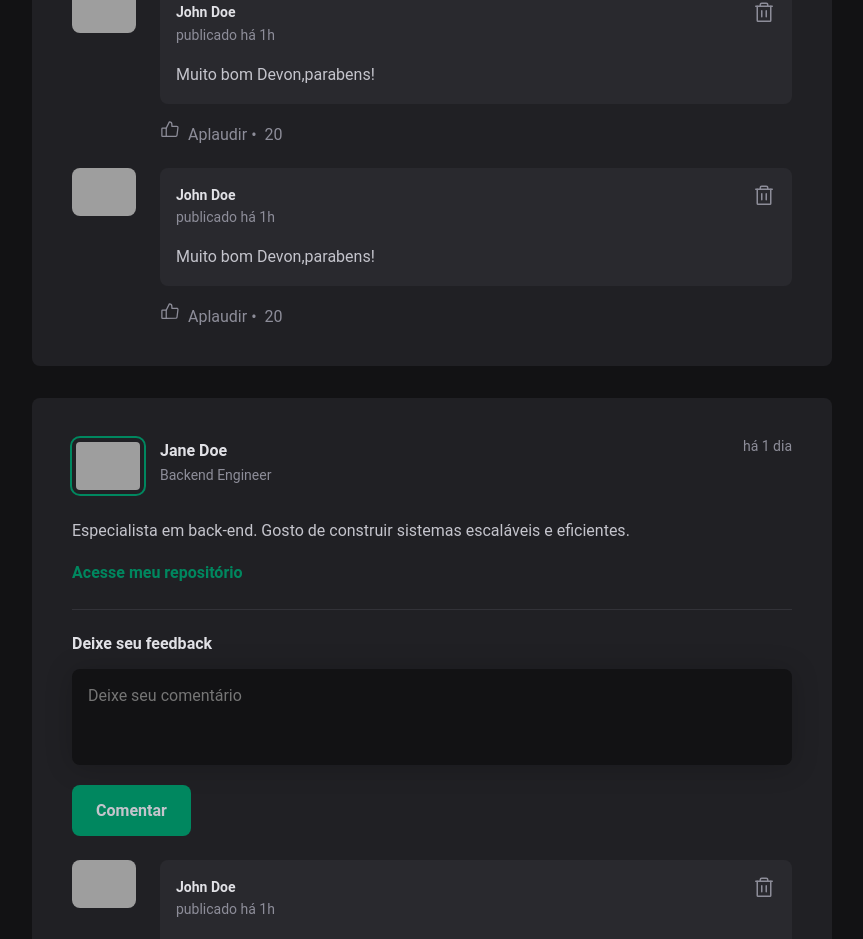
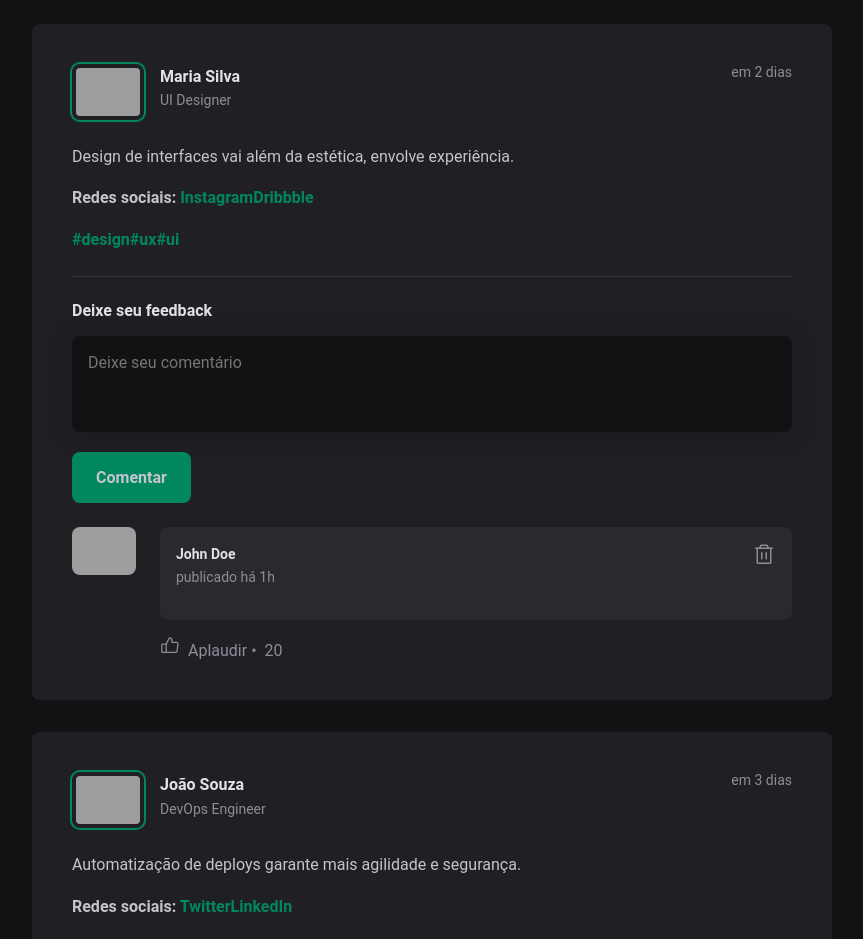
Before and after one commit to antonioalexandre1984/IgniteFeed_2025, a React (Vite) app: page / in a window 1280 px wide. Shown: the part 789-1728 px from the top of the page, without its empty margins (352-1215 px from the left). Built offline with nearby package versions, Linux system fonts and the light colour scheme; grey boxes are pictures that could not be loaded.

Commit message:
second commit

```diff
--- a/src/App.tsx
+++ b/src/App.tsx
@@ -10,114 +10,46 @@ import style from "./App.module.css"
 
 const posts = [
   {
-    author:
-      {
-        avatarUrl: "https://avatars.githubusercontent.com/u/12345678?v=4",
-        name: "John Doe",
-        role: "Backend Developer",
-        linkedin: "johndoe123"
-      }
-    ,
-    publishedAt: "2025-09-18T14:30:00Z",
-    content: [
-      {
-        type: "paragraph" as "paragraph",
-        content: "Entusiasta de automação e open source. Sempre em busca de melhorar o processo de desenvolvimento."
-      },
-      {
-        type: "link" as "link",
-        content: "https://github.com/johndoe123",
-        description: "Confira meu perfil"
-      }
-    ]
+    id: 1,
+    author: {
+      avatarUrl: "https://avatars.githubusercontent.com/u/12345678?v",
+      name: "Fulano de Tal",
+      role: "Developer"
+    },
+    publishedAt: new Date("2025-09-20 20:00:00"),
+    content: {
+      text: "Primeiro post de exemplo sobre React e componentização.",
+      socialMedia: ["LinkedIn", "GitHub"],
+      hashtags: ["#react", "#javascript", "#frontend"]
+    }
   },
   {
-    author:
-      {
-        avatarUrl: "https://avatars.githubusercontent.com/u/23456789?v=4",
-        name: "Jane Doe",
-        role: "Backend Engineer",
-        linkedin: "janedoe456"
-      }
-    ,
-    publishedAt: "2025-09-17T09:00:00Z",
-    content: [
-      {
-        type: "paragraph" as "paragraph",
-        content: "Especialista em back-end. Gosto de construir sistemas escaláveis e eficientes."
-      },
-      {
-        type: "link" as "link",
-        content: "https://github.com/janedoe456",
-        description: "Acesse meu repositório"
-      }
-    ]
+    id: 2,
+    author: {
+      avatarUrl: "https://avatars.githubusercontent.com/u/87654321?v",
+      name: "Maria Silva",
+      role: "UI Designer"
+    },
+    publishedAt: new Date("2025-09-21 10:30:00"),
+    content: {
+      text: "Design de interfaces vai além da estética, envolve experiência.",
+      socialMedia: ["Instagram", "Dribbble"],
+      hashtags: ["#design", "#ux", "#ui"]
+    }
   },
   {
-    author:
-      {
-        avatarUrl: "https://avatars.githubusercontent.com/u/34567890?v=4",
-        name: "Mike Developer",
-        role: "Frontend Developer",
-        linkedin: "devmike789"
-      }
-    ,
-    publishedAt: "2025-09-16T17:45:00Z",
-    content: [
-      {
-        type: "paragraph" as "paragraph",
-        content: "Desenvolvedor frontend apaixonado por JavaScript e React. Sempre em busca de novos desafios."
-      },
-      {
-        type: "link" as "link",
-        content: "https://github.com/devmike789",
-        description: "Veja meus projetos"
-      }
-    ]
-  },
-  {
-    author:
-      {
-        avatarUrl: "https://avatars.githubusercontent.com/u/45678901?v=4",
-        name: "Lucas Martins",
-        role: "Cybersecurity Analyst",
-        linkedin: "lucasmartins101"
-      }
-    ,
-    publishedAt: "2025-09-15T12:20:00Z",
-    content: [
-      {
-        type: "paragraph" as "paragraph",
-        content: "Trabalho com segurança cibernética, focado em testes de penetração e segurança em redes."
-      },
-      {
-        type: "link" as "link",
-        content: "https://github.com/lucasmartins101",
-        description: "Dê uma olhada no meu trabalho"
-      }
-    ]
-  },
-  {
-    author:
-      {
-        avatarUrl: "https://avatars.githubusercontent.com/u/56789012?v=4",
-        name: "Carolina Silva",
-        role: "AI Engineer",
-        linkedin: "carolinasilva202"
-      }
-    ,
-    publishedAt: "2025-09-14T10:10:00Z",
-    content: [
-      {
-        type: "paragraph" as "paragraph",
-        content: "Desenvolvedora de IA. Estou sempre trabalhando em novos projetos de aprendizado de máquina."
-      },
-      {
-        type: "link" as "link",
-        content: "https://github.com/carolinasilva202",
-        description: "Acesse meus repositórios de IA"
-      }
-    ]
+    id: 3,
+    author: {
+      avatarUrl: "https://avatars.githubusercontent.com/u/11223344?v",
+      name: "João Souza",
+      role: "DevOps Engineer"
+    },
+    publishedAt: new Date("2025-09-21 15:00:00"),
+    content: {
+      text: "Automatização de deploys garante mais agilidade e segurança.",
+      socialMedia: ["Twitter", "LinkedIn"],
+      hashtags: ["#devops", "#automation", "#cloud"]
+    }
   }
 ];
 
@@ -130,14 +62,14 @@ export function App() {
       <div className={style.wrapper}>
         <Sidebar />
         <main className={style.main}>
-          {posts.map((post, index) => (
+          {posts.map((post) => (
             <Post
-              key={index}
+              key={post.id}
               author={post.author}
               publishedAt={post.publishedAt}
-              content={post.content}
-              type={post.content[1].type}
-              description={post.content[1].description}
+              text={post.content.text}
+              socialMedia={post.content.socialMedia}
+              hashtags={post.content.hashtags}
             />
           ))}
         </main>
--- a/src/components/Comments/Comment.tsx
+++ b/src/components/Comments/Comment.tsx
@@ -2,7 +2,20 @@ import { ThumbsUp, Trash } from 'phosphor-react';
 import style from './Comment.module.css';
 import { Avatar } from '../Avatar/Avatar';
 
-export function Comment() {
+interface CommentProps {
+  content: string;
+  onDeleteComment: (comment: string) => void;
+}
+
+
+
+export function Comment({ content, onDeleteComment }: CommentProps) {
+  console.log("Comment content: ", content);
+  function handleDeleteComment() {
+    onDeleteComment(content);
+    console.log("Comentário deletado com sucesso!");
+}
+
   return (
     <div className={style.comment}>
       <Avatar hasBorder={false} src="https://avatars.githubusercontent.com/u/53489752?v=4"/>
@@ -13,11 +26,11 @@ export function Comment() {
               <strong className="">John Doe</strong>
               <time title="15 de Setembro de 2025 as 15:27" dateTime="15-09-2025 15:27:00" className="">publicado há 1h</time>
             </div>
-            <button title="Deletar comentário">
+            <button title="Deletar comentário" onClick={handleDeleteComment}>
               <Trash size={24} />
             </button>
           </header>
-          <p>Muito bom Devon,parabens!</p>
+          <p>{content}</p>
         </div>
         <footer>
           <button>
--- a/src/components/Post/Post.tsx
+++ b/src/components/Post/Post.tsx
@@ -3,32 +3,29 @@ import { Comment } from "../Comments/Comment";
 import { Avatar } from "../Avatar/Avatar";
 import { ptBR  } from "date-fns/locale";
 import { formatDistanceToNow } from "date-fns";
+import { useState } from "react";
+import type { FormEvent } from "react";
 
 
-
-interface ContentLine {
-    type: 'paragraph' | 'link';
-    content?: string;
-    description?: string;
-}
-
 interface AuthorProps {
-
     author: {
         name: string,
         role: string,
         avatarUrl: string,
-        linkedin?: string
     };
-
-    type: string;
-    content: ContentLine[];
-    description?: string;
-    publishedAt: string;
+    text: string,
+    socialMedia: string[];
+    hashtags: string[];
+    publishedAt: Date;
 }
 
+//const comments = string | number[];
 
-export function Post({ author, type, content, description, publishedAt }: AuthorProps) {
+export function Post({ author, text, socialMedia, hashtags, publishedAt }: AuthorProps) {
+    const [comments,setComments] = useState([" "]);
+
+    const [newCommentText, setNewCommentText] = useState("");
+
     const publishedDateFormatted = new Date(publishedAt).toLocaleDateString('pt-BR', {
         day: '2-digit',
         month: 'long',
@@ -42,6 +39,36 @@ export function Post({ author, type, content, description, publishedAt }: Author
         locale: ptBR,
         addSuffix: true,
     });
+
+    // Change new comment text
+    function handleNewCommentChange(event: React.ChangeEvent<HTMLTextAreaElement>) {
+        event.target.setCustomValidity("");
+        setNewCommentText(event.target.value);
+    }
+    // Create new comment
+    function handleCreateNewComment(event: FormEvent<HTMLFormElement>) {
+        event?.preventDefault();
+        //const formData = new FormData(event.currentTarget);
+        //const newCommentTextD = formData.get("comment") as string;
+        //if (!newCommentText.trim()) return;
+        setComments([...comments, newCommentText]);
+        console.log("Novo comentário criado: ", newCommentText);
+        //event.currentTarget.reset();
+        setNewCommentText("");
+    }
+    // Delete comment
+    function deleteComment(comment: string) {
+        console.log("Deletar comentário");
+        const commentsWithoutDeletedOne = comments.filter(c => {
+            return c !== comment
+        });
+        setComments(commentsWithoutDeletedOne);
+    }
+
+    // Validity check
+    function handleNewCommentInvalid(event: React.InvalidEvent<HTMLTextAreaElement>) {
+        event.target.setCustomValidity("Esse campo é obrigatório!");
+    }
 
     return (
         <article className={style.post}>
@@ -58,17 +85,28 @@ export function Post({ author, type, content, description, publishedAt }: Author
                 <time title={publishedDateFormatted} dateTime={new Date(publishedAt).toISOString()} className="">{publishedDateRelativeToNow}</time>
             </header>
             <div className={style.content}>
-                {content.map((line,i) => {
-                    if (line.type === 'paragraph') {
-                        return (
-                            <p key={i} className="">{line.content}</p>
-                        )
-                    }
-                    else if (line.type === 'link') {
-                        return <p key={i}><a href="#">{line.description}</a></p>;
-                    }
-                })}
+                <p>{text}</p>
 
+                {socialMedia.length > 0 && (
+                    <p>
+                        <strong>Redes sociais: </strong>
+                        {socialMedia.map((sm, i) => (
+                            <a key={i} href="#">
+                                {sm}
+                            </a>
+                        ))}
+                    </p>
+                )}
+
+                {hashtags.length > 0 && (
+                    <p>
+                        {hashtags.map((tag, i) => (
+                            <a key={i} href="#">
+                                {tag}
+                            </a>
+                        ))}
+                    </p>
+                )}
                 {/* <p className="">Fala pessoal 👋</p>
                 <p className="">{content}</p>
                 <p className="">
@@ -80,15 +118,23 @@ export function Post({ author, type, content, description, publishedAt }: Author
                     <a>#userexperience</a>{''}
                 </p> */}
             </div>
-            <form className={style.commentForm}>
+            <form onSubmit={handleCreateNewComment} className={style.commentForm}>
                 <strong className="">Deixe seu feedback</strong>
-                <textarea className="" placeholder="Deixe seu comentário"/>
+                <textarea
+                    onChange={handleNewCommentChange}
+                    value={newCommentText}
+                    name="comment"
+                    className=""
+                    placeholder="Deixe seu comentário"
+                    onInvalid={handleNewCommentInvalid}
+                    required
+                />
                 <button type="submit" className="">Comentar </button>
             </form>
-
-            <Comment />
-            <Comment />
-            <Comment />
+            {comments.map((comment,id) => {
+                return <Comment key={id} content={comment} onDeleteComment={deleteComment} />
+            }
+            )}
         </article>
     )
 }
```
